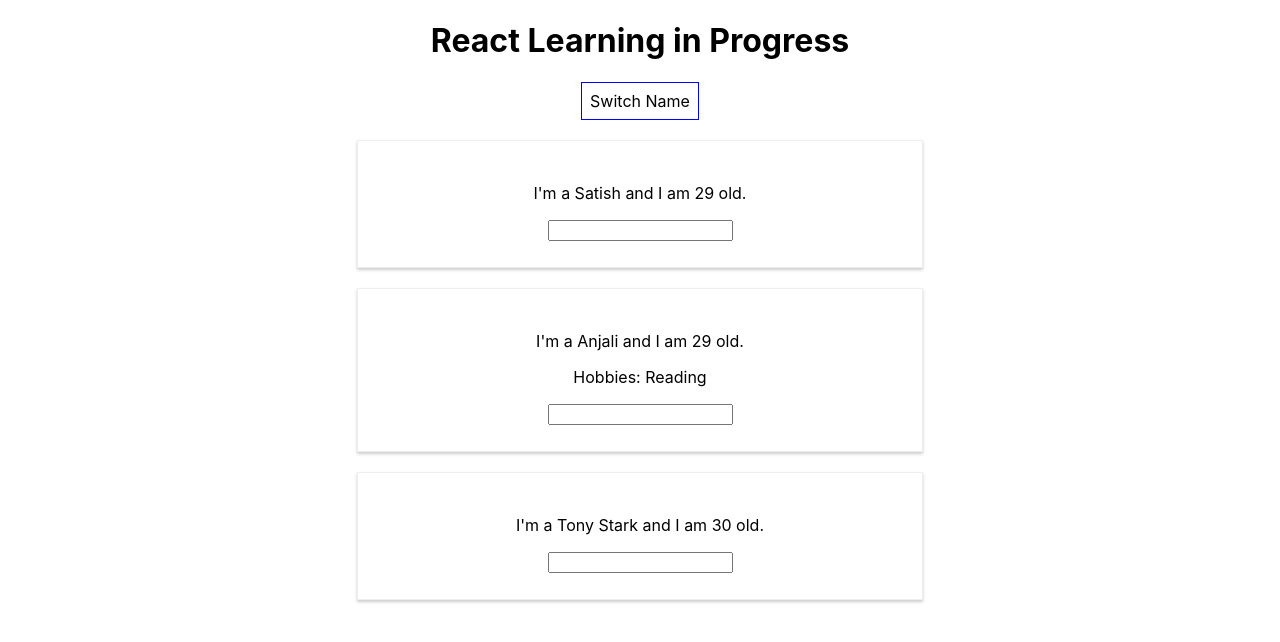
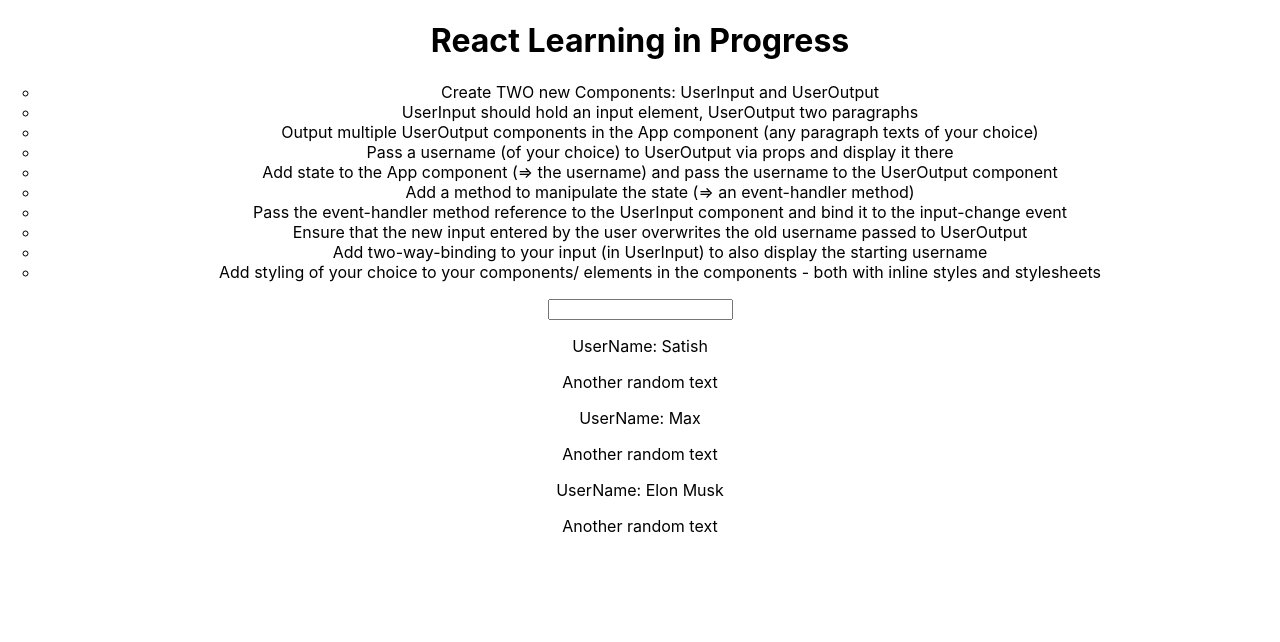
Before and after one commit to ssjsatish/burger-builder, a React (Create React App) app: page / in a window 1280 px wide. Shown: the top 642 px of the page. Built offline with nearby package versions, Linux system fonts and the light colour scheme; the HTML template or start-up script is replaced by a standard one.

Commit message:
assignment 01

```diff
--- a/src/App.css
+++ b/src/App.css
@@ -1,3 +1,8 @@
 .App {
   text-align: center;
 }
+li {
+  list-style-type: circle;
+  align-items: flex-end;
+
+}
--- a/src/App.js
+++ b/src/App.js
@@ -1,6 +1,8 @@
 import React, { Component } from 'react';
 import './App.css';
-import Person from './Person/Person';
+import UserInput from './UserInput/UserInput';
+// import Person from './Person/Person';
+import UserOutput from './UserOutput/UserOutput'
 
 class App extends Component {
   state = {
@@ -32,32 +34,33 @@
   }
 
   render() {
-    const style = {
-      backgroundColor: 'white',
-      font: 'inherit',
-      border: '1px solid blue',
-      padding: '8px',
+    // const style = {
+    //   backgroundColor: 'white',
+    //   font: 'inherit',
+    //   border: '1px solid blue',
+    //   padding: '8px',
 
-      cursor: 'pointer'
-    }
+    //   cursor: 'pointer'
+    // }
   return (
     <div className="App">
       <h1>React Learning in Progress</h1>
-      <button style={style} onClick={this.switchNameHandler}>Switch Name </button>
-      <Person
-        name={this.state.persons[0].name}
-        age={this.state.persons[0].age}
-      />
-      <Person
-        name={this.state.persons[1].name}
-        age={this.state.persons[1].age}
-        // click={this.switchNameHandler}
-        changed={this.nameChangeHandler} >Hobbies: Reading
-      </Person>
-      <Person
-        name={this.state.persons[2].name}
-        age={this.state.persons[2].age}
-      />
+      <ol>
+        <li>Create TWO new Components: UserInput and UserOutput</li>
+        <li>UserInput should hold an input element, UserOutput two paragraphs</li>
+        <li>Output multiple UserOutput components in the App component (any paragraph texts of your choice)</li>
+        <li>Pass a username (of your choice) to UserOutput via props and display it there</li>
+        <li>Add state to the App component (=> the username) and pass the username to the UserOutput component</li>
+        <li>Add a method to manipulate the state (=> an event-handler method)</li>
+        <li>Pass the event-handler method reference to the UserInput component and bind it to the input-change event</li>
+        <li>Ensure that the new input entered by the user overwrites the old username passed to UserOutput</li>
+        <li>Add two-way-binding to your input (in UserInput) to also display the starting username</li>
+        <li>Add styling of your choice to your components/ elements in the components - both with inline styles and stylesheets</li>
+      </ol>
+      <UserInput />
+      <UserOutput userName="Satish"/>
+      <UserOutput userName="Max"/>
+      <UserOutput userName="Elon Musk"/>
     </div>
   );
   }
--- /dev/null
+++ b/src/UserInput/UserInput.js
@@ -0,0 +1,7 @@
+import React from 'react'
+const userInput = () => {
+    return (
+        <input type='text'/>
+    )
+}
+export default userInput;
--- /dev/null
+++ b/src/UserOutput/UserOutput.js
@@ -0,0 +1,10 @@
+import React from 'react'
+const userOutput = (props) => {
+    return (
+        <div>
+            <p>UserName: {props.userName}</p>
+            <p>Another random text</p>
+        </div>
+    );
+};
+export default userOutput;
```
